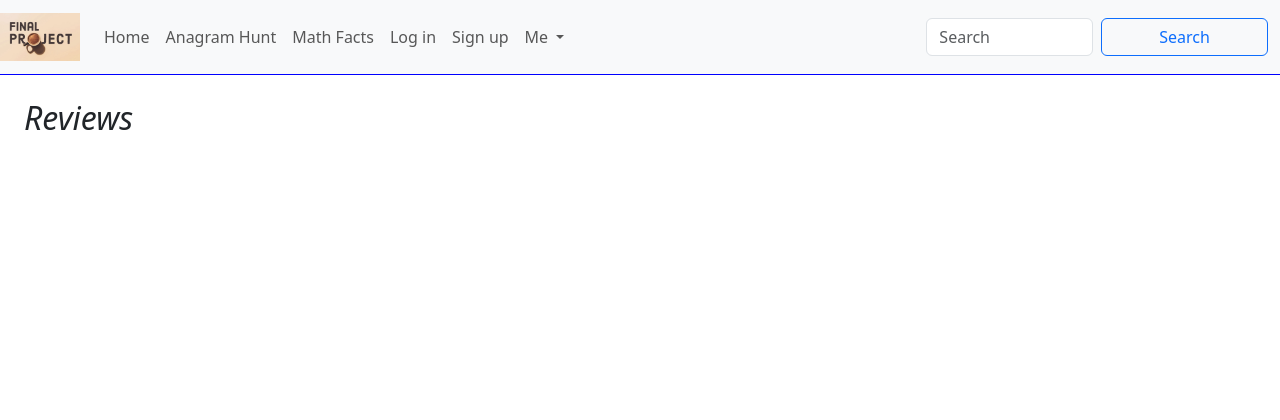
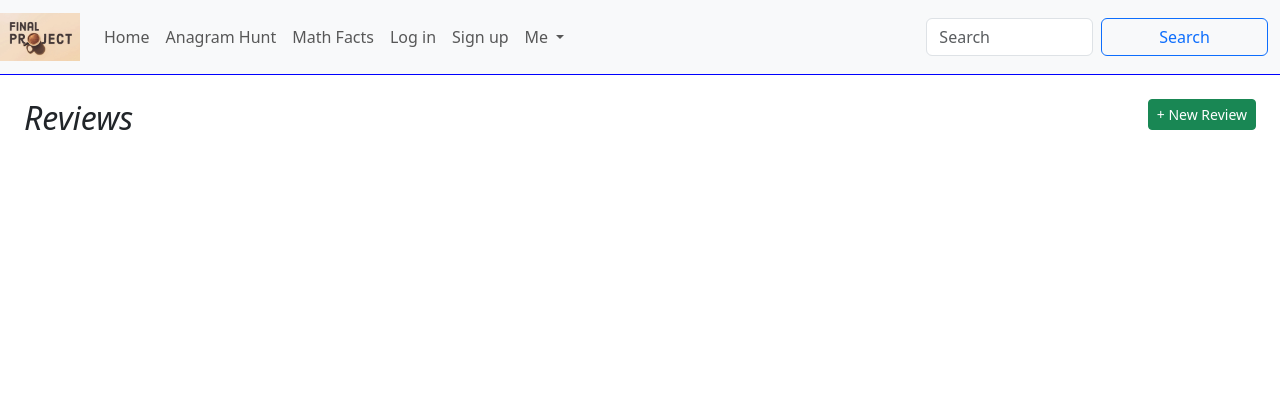
Before and after one commit to NotARealDoct0r/play2learn-final-project, a Django app: page /reviews/ in a window 1280 px wide. Shown: the top 420 px of the page. Run offline with Django 4.2, Linux system fonts and the light colour scheme; data that the repository does not hold is empty; some libraries are stand-ins or nearby versions.

Commit message:
added abilities to create and update reviews

```diff
--- a/reviews/urls.py
+++ b/reviews/urls.py
@@ -1,9 +1,12 @@
 from django.urls import path
 
-from .views import ReviewDetailView, ReviewListView
+from .views import (ReviewCreateView ,ReviewDetailView, ReviewListView,
+                    ReviewUpdateView)
 
 app_name = 'reviews'
 urlpatterns = [
+    path('review/<int:pk>/update/', ReviewUpdateView.as_view(), name='update'),
+    path('review/create/', ReviewCreateView.as_view(), name='create'),
     path('review/<int:pk>/', ReviewDetailView.as_view(), name='detail'),
     path('', ReviewListView.as_view(), name='list'),
 ]
--- a/reviews/views.py
+++ b/reviews/views.py
@@ -1,9 +1,17 @@
-from django.views.generic import DetailView, ListView
+from django.views.generic import CreateView, DetailView, ListView, UpdateView
 
 from .models import Review
+
+class ReviewCreateView(CreateView):
+    model = Review
+    fields = ['title', 'message']
 
 class ReviewDetailView(DetailView):
     model = Review
 
 class ReviewListView(ListView):
     model = Review
+
+class ReviewUpdateView(UpdateView):
+    model = Review
+    fields = ['title', 'message']
--- a/templates/reviews/review_detail.html
+++ b/templates/reviews/review_detail.html
@@ -4,6 +4,7 @@
 {% block main %}
   <div class="card border-primary m-auto mb-3 text-center"
     style="max-width: 30rem">
+    <div class="card-header">{{ review.title }}</div>
     <div class="card-body text-primary">
       <h5 class="card-title">{{ review.message }}</h5>
     </div>
--- a/templates/reviews/review_list.html
+++ b/templates/reviews/review_list.html
@@ -2,11 +2,16 @@
 
 {% block title %}Reviews{% endblock %}
 {% block main %}
+  <a class="btn btn-success btn-sm float-end" href="{% url 'reviews:create' %}">
+    + New Review
+  </a>
   <h2>Reviews</h2>
   <ul class="list-group list-group-flush mb-3">
     {% for review in review_list %}
       <li class="list-group-item">
-        <a href="{{ review.get_absolute_url }}">{{ review.message }}</a>
+        <a href="{{ review.get_absolute_url }}">{{ review.title }}</a>
+        <a href="{% url 'reviews:update' review.pk %}"
+          class="btn btn-info btn-sm float-end me-2">Update</a>
       </li>
     {% endfor %}
   </ul>
```
Also changed, not shown: templates/reviews/review_form.html (added, +15 -0 lines).
